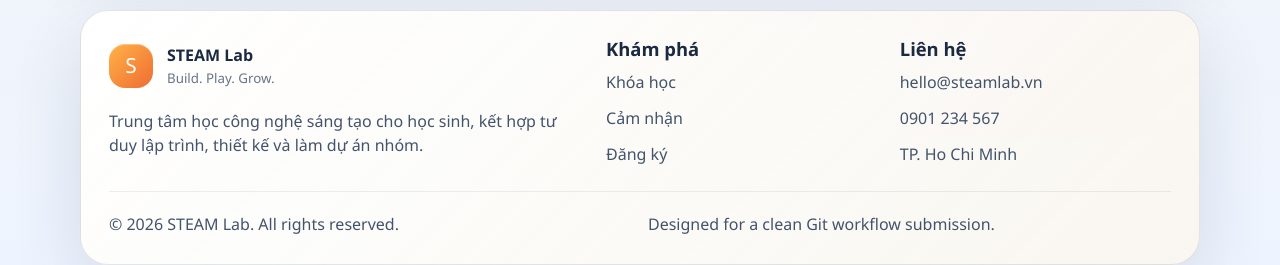
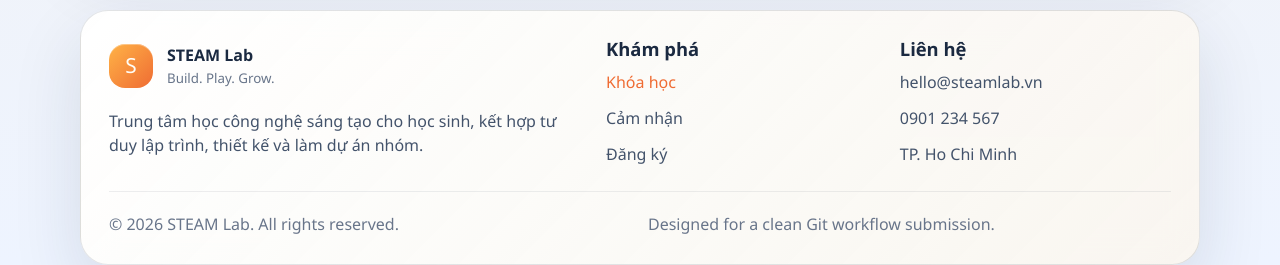
Before and after one commit to channie111105/STEAM, a React (Vite) app: page / in a window 1280 px wide. In both pictures the pointer is over the link 741 px from the left and 2533 px from the top of the page. Shown: the part 2452-2717 px from the top of the page. Built offline with nearby package versions, Linux system fonts and the light colour scheme.

Commit message:
style: polish footer links

```diff
--- a/src/App.css
+++ b/src/App.css
@@ -319,6 +319,12 @@ main {
 .footer-links span {
   color: var(--ink-soft);
   text-decoration: none;
+  transition: color 180ms ease;
+}
+
+.footer-links a:hover,
+.footer-links a:focus-visible {
+  color: var(--accent-strong);
 }
 
 .footer-bottom {
@@ -327,6 +333,7 @@ main {
   margin-top: 1.6rem;
   padding-top: 1.2rem;
   border-top: 1px solid rgb(27 42 65 / 0.08);
+  color: var(--muted);
 }
 
 .course-grid {
```
